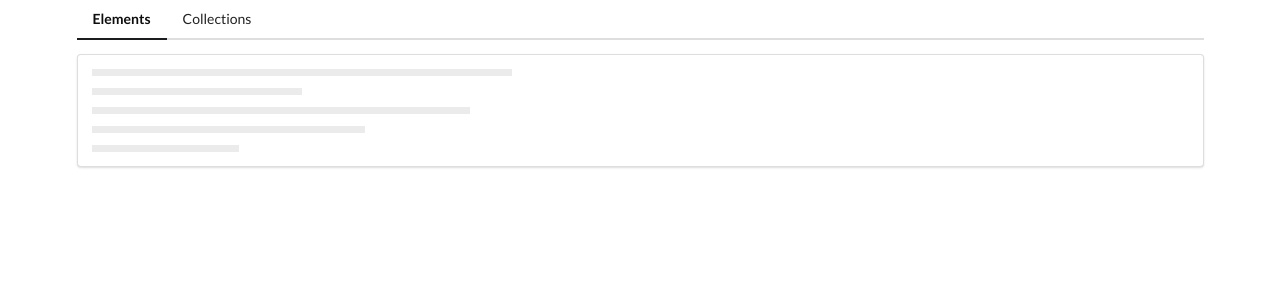
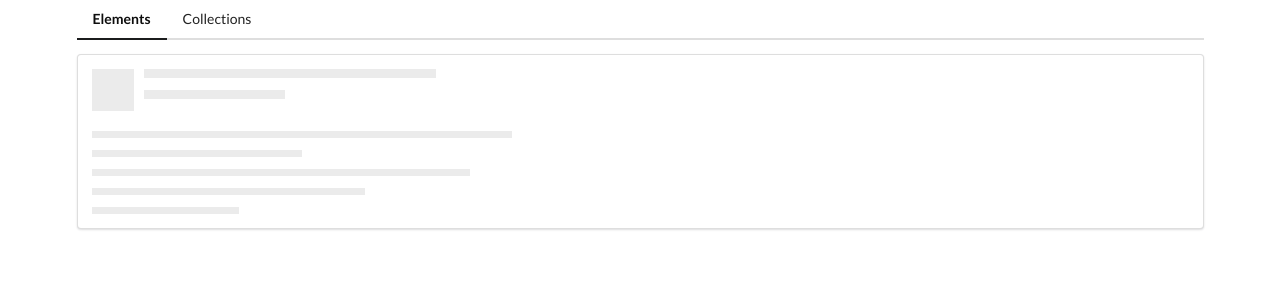
Before and after one commit to BeataJ/components-angular, an Angular app: page /elements in a window 1280 px wide. Shown: the top 300 px of the page. Built offline with nearby package versions, Linux system fonts and the light colour scheme.

Commit message:
no [header] property binding

```diff
--- a/src/app/elements/elements-home/elements-home.component.html
+++ b/src/app/elements/elements-home/elements-home.component.html
@@ -1 +1 @@
-<app-placeholder [header]="false"></app-placeholder>
+<app-placeholder></app-placeholder>
```
